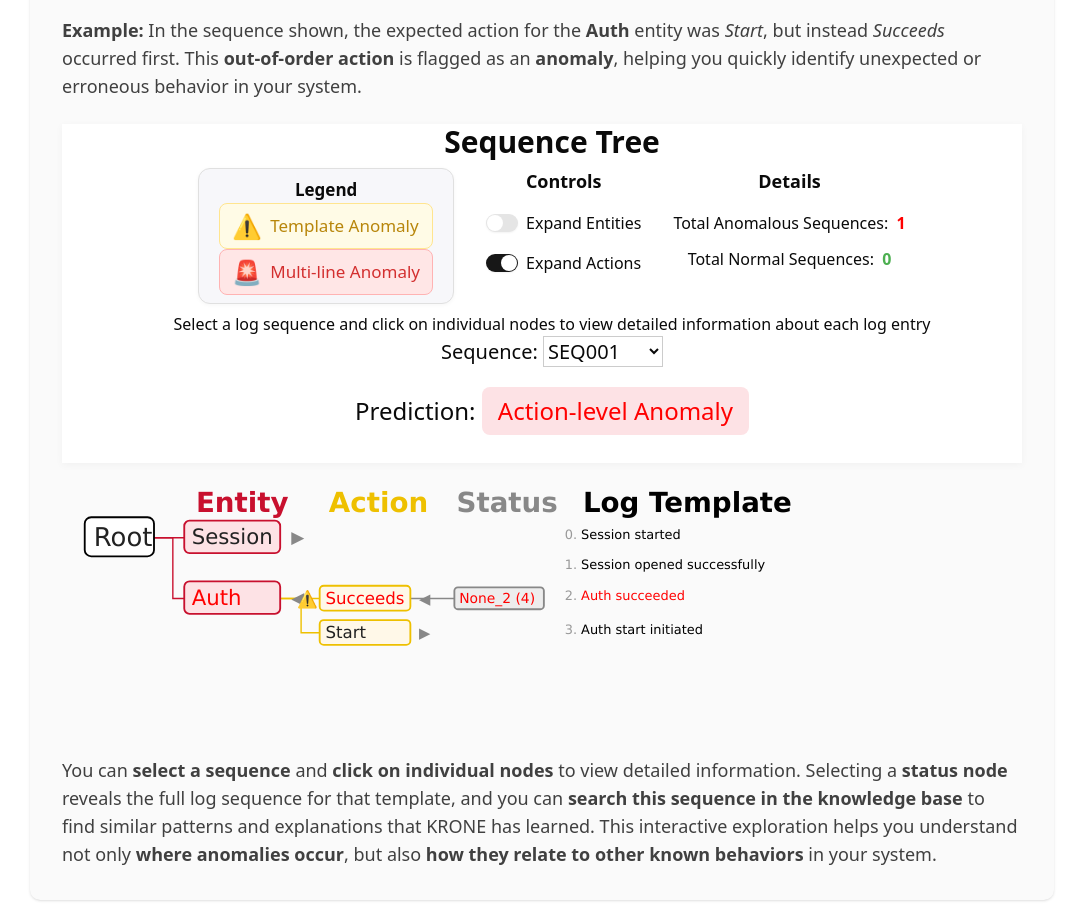
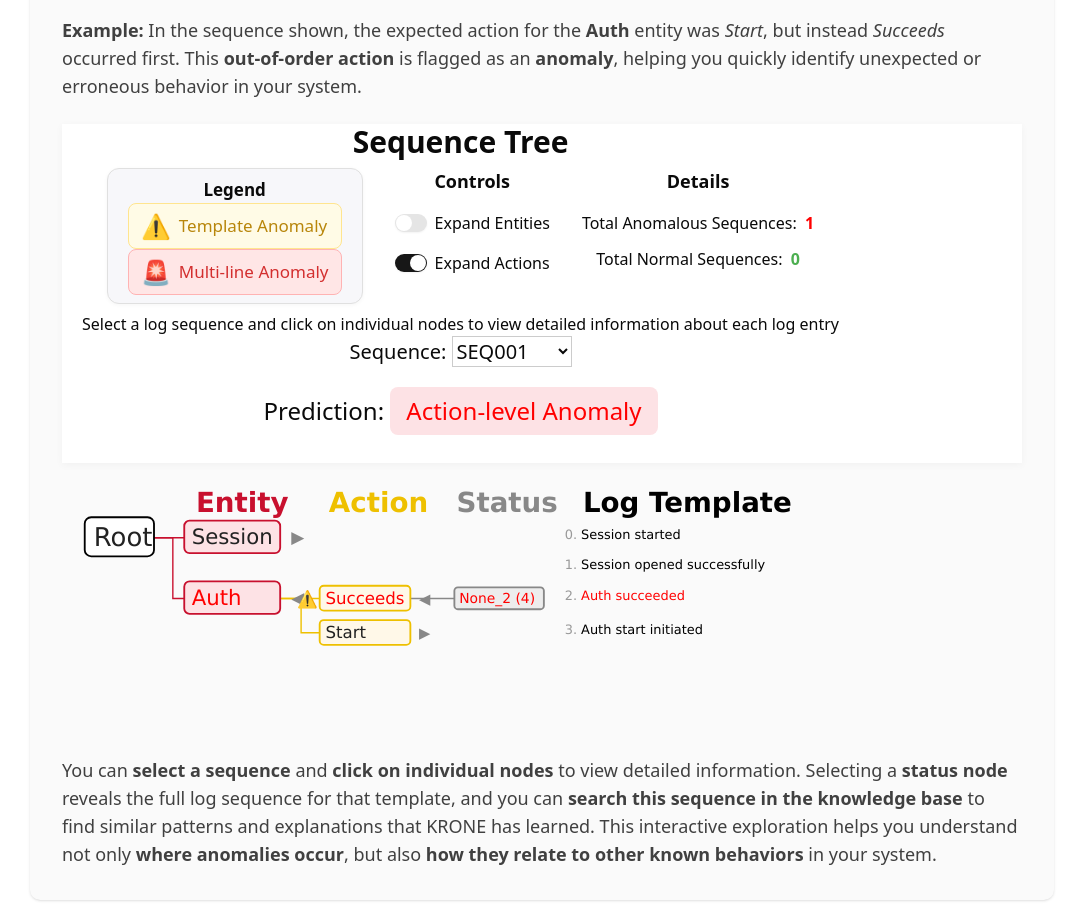
Before and after one commit to LeiMa0324/KRONE_Demo, a React (Vite) app: page / in a window 1280 px wide. Shown: the part 2320-3241 px from the top of the page, without its empty margins (98-1181 px from the left). Built offline with nearby package versions, Linux system fonts and the light colour scheme.

Commit message:
Changed align for sequence tree controls

```diff
--- a/src/components/sequence_tree.tsx
+++ b/src/components/sequence_tree.tsx
@@ -1011,7 +1011,7 @@ export const SequenceTree: React.FC<SequenceTreeProps> = ({
                         marginBottom: 12,
                         display: "flex",
                         flexDirection: "column",
-                        alignItems: "center",
+                        alignItems: "start",
                     }}
                 >
                     <div
```
